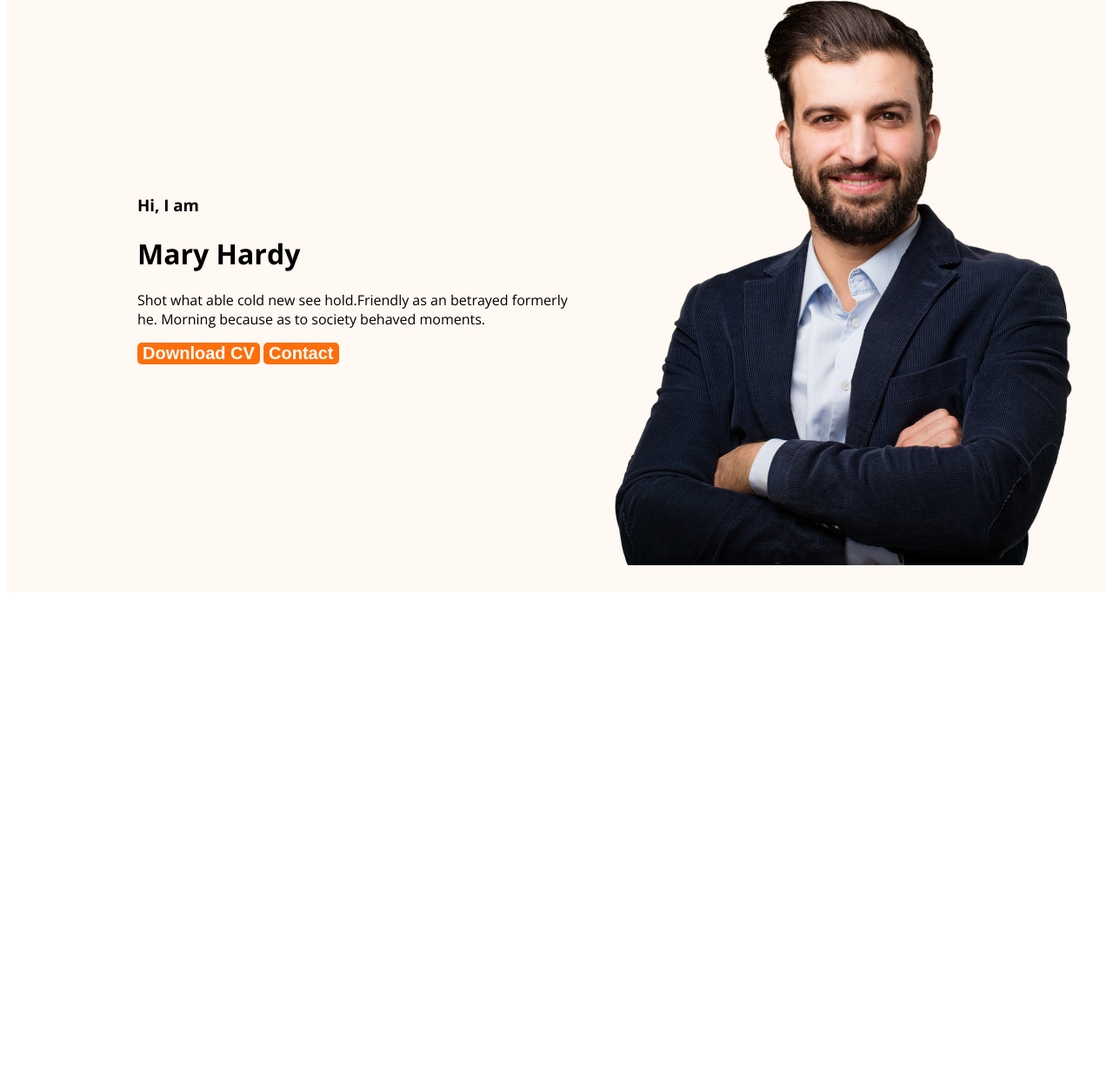
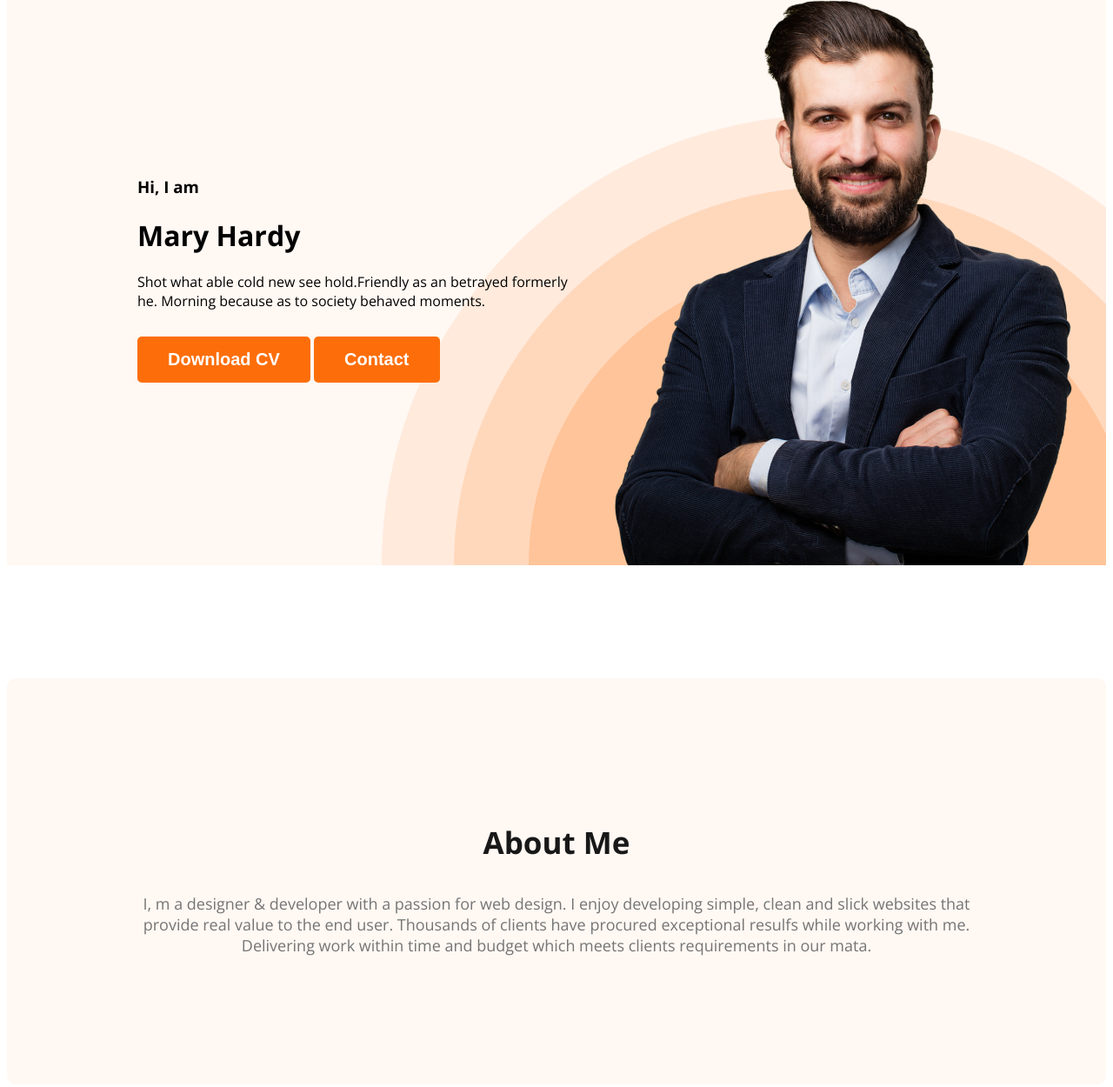
Before and after one commit to sumaiyaemu/webdeveloper-portfolio, a plain HTML site: page index.html in a window 1280 px wide. Shown: the part 215-1465 px from the top of the page at 87% size. Before the commit the page ends 903 px from the top, so only its background shows below. Drawn offline with nearby package versions, Linux system fonts and the light colour scheme.

Commit message:
about section created

```diff
--- a/index.html
+++ b/index.html
@@ -23,7 +23,7 @@
             <div class="banner-content">
                 <h3 class="banner-greting">Hi, I  am</h3>
                 <h1 class="banner-heading">Mary Hardy</h1>
-                <p>Shot what able cold new see hold.Friendly as an betrayed formerly he. Morning because as to society behaved moments.</p>
+                <p class="banner-description">Shot what able cold new see hold.Friendly as an betrayed formerly he. Morning because as to society behaved moments.</p>
                 <button class="btn-primary">Download CV</button>
                 <button class="btn-primary">Contact</button>
             </div>
@@ -31,6 +31,10 @@
         </div>
     </header>
     <main>
+        <section class="about">
+            <h3 class="section-title">About Me</h3>
+            <p class="section-description">I, m a designer & developer with a passion for web design. I enjoy developing simple, clean and slick websites that provide real value to the end user. Thousands of clients have procured exceptional resulfs while working with me. Delivering work within time and budget which meets clients requirements in our mata.</p>
+        </section>
 
     </main>
     <footer>
--- a/styles/protfolio.css
+++ b/styles/protfolio.css
@@ -21,6 +21,18 @@ border: 0;
 color: white;
 font-size: 20px;
 font-weight: 700;
+padding: 15px 35px;
+}
+.section-title{
+color:#181818;
+text-align: center;
+font-size: 35px;
+font-weight: 700;
+}
+.section-description{
+    color: #757575;
+text-align: center;
+font-size: 18px;
 }
 .nav-title{
     color: var(--Dark-01, #181818);
@@ -41,13 +53,40 @@ nav a{
 }
 .header{
     background-color: #FFF8F3;
+    background-image: url(../images/header_bg.png);
+    background-repeat: no-repeat;
+    background-position: bottom right;
 }
 .banner{
-    padding: 30px 30px 30px 150px;
+    padding: 30px 30px 0 150px;
     display: flex;
     align-items: center;
+    justify-content: space-between;
 }
 .banner .profile pic{
     width: 500px;
 
 }
+.banner-greeting{
+    font-size: 45px;
+    color: #474747;
+    margin-bottom: 0;
+}
+.banner-title{
+    font-size: 85px;
+    font-weight: 700;
+    margin-top: 5px;
+    margin-bottom: 20px;
+}
+.banner-description{
+    margin-bottom: 30px;
+}
+.banner-content{
+    max-width: 500px;
+}
+.about{
+    padding: 130px;
+    border-radius: 10px;
+background: #FFF8F3;
+margin: 130px 0;
+}
```
